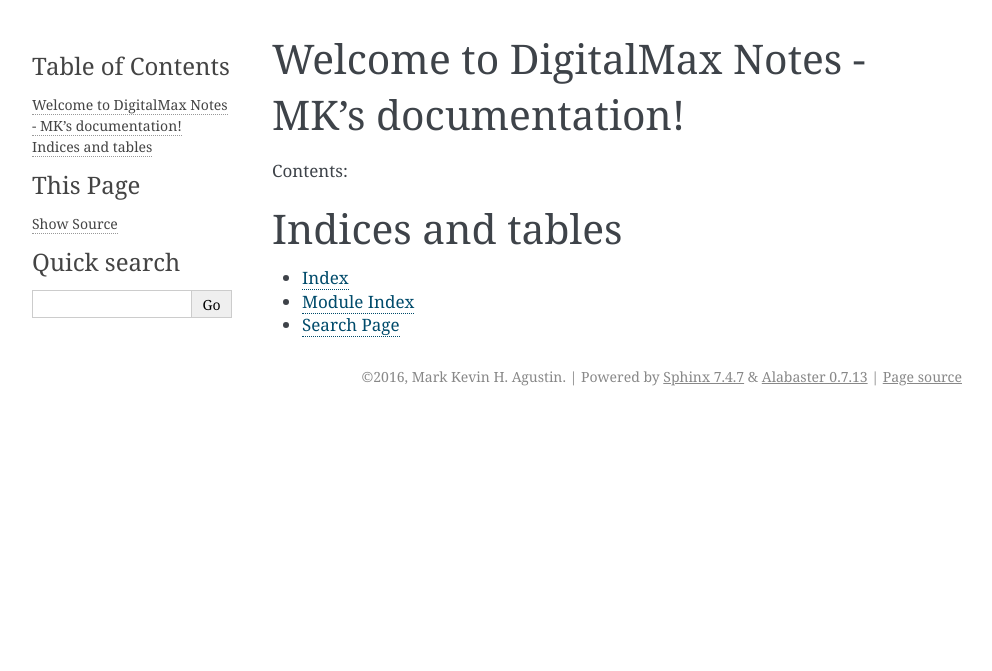
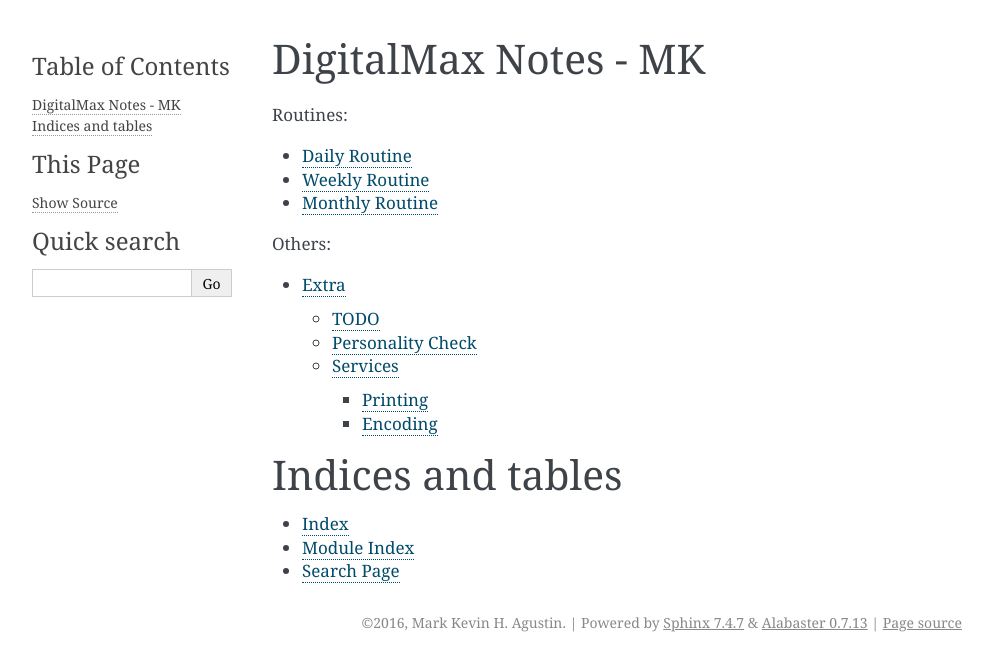
Before and after one commit to makudesu/dmnotes, a Sphinx documentation site: the page built from source/index.rst, in a window 1280 px wide. Shown: the top 671 px of the page, without its empty margins (148-1140 px from the left). Built offline with Sphinx 7.4.7, drawn with Linux system fonts in a browser that asks for light colours.

Commit message:
Added the main skeleton of the notes

```diff
--- /dev/null
+++ b/source/Daily Routine.rst
@@ -0,0 +1,2 @@
+Daily Routine
+=============
--- /dev/null
+++ b/source/Extra.rst
@@ -0,0 +1,32 @@
+Extra
+=====
+
+.. _todo:
+
+TODO
+----
+
+Date: March 13, 2016
+
+    * Todo 1
+    * Todo 2
+
+.. _per:
+
+Personality Check
+-----------------
+
+.. _ser:
+
+Services
+--------
+
+.. _pri:
+
+Printing
+++++++++
+
+.. _enc:
+
+Encoding
+++++++++
--- /dev/null
+++ b/source/Monthly Routine.rst
@@ -0,0 +1,2 @@
+Monthly Routine
+===============
--- /dev/null
+++ b/source/Weekly Routine.rst
@@ -0,0 +1,2 @@
+Weekly Routine
+==============
--- a/source/index.rst
+++ b/source/index.rst
@@ -3,13 +3,25 @@
    You can adapt this file completely to your liking, but it should at least
    contain the root `toctree` directive.
 
-Welcome to DigitalMax Notes - MK's documentation!
-=================================================
+DigitalMax Notes - MK
+=====================
 
-Contents:
+Routines:
 
 .. toctree::
    :maxdepth: 2
+
+   Daily Routine
+   Weekly Routine
+   Monthly Routine
+
+Others:
+
+
+.. toctree::
+   :maxdepth: 3
+
+   Extra
 
 
 
```
Also changed, not shown: 7 other files.
